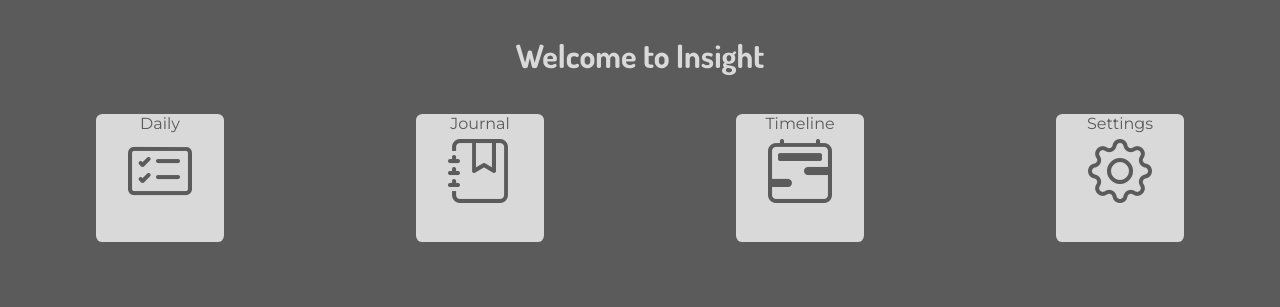
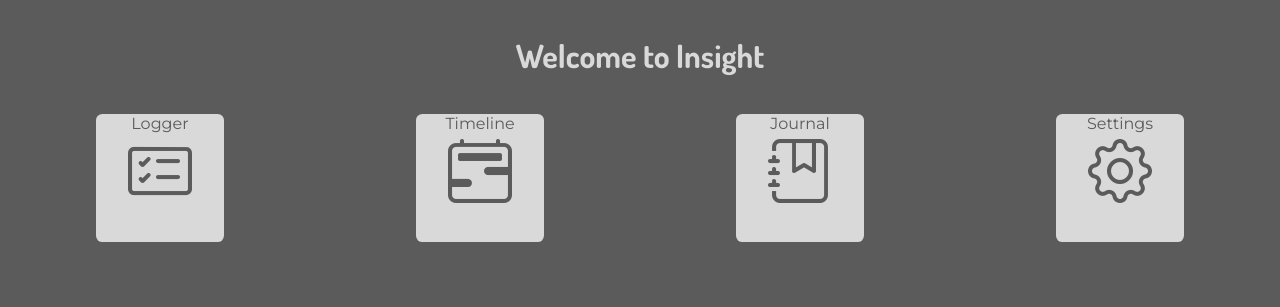
Before and after one commit to johnhansengit/insight, a Django app: page / in a window 1280 px wide. Shown: the part 56-363 px from the top of the page. Run offline with Django 5.2, Linux system fonts and the light colour scheme; the visitor is signed in with stand-in values (Sample User, id 1); some libraries are stand-ins or nearby versions.

Commit message:
Update calendar css

```diff
--- a/main_app/static/css/pikaday.css
+++ b/main_app/static/css/pikaday.css
@@ -231,5 +231,4 @@ http://nicolasgallagher.com/micro-clearfix-hack/
 /* styling for abbr */
 .pika-table abbr {
     border-bottom: none;
-    cursor: help;
 }
--- a/main_app/templates/home.html
+++ b/main_app/templates/home.html
@@ -5,16 +5,16 @@
 
 <div id="home-cards">
     <a href="" class="card home" id="home-daily">
-        <span>Daily</span>
+        <span>Logger</span>
         <i class="bi-card-checklist"></i>
+    </a>
+    <a href="/timeline" class="card home" id="home-timeline">
+        <span>Timeline</span>
+        <i class="bi bi-calendar2-range"></i>
     </a>
     <a href="" class="card home" id="home-journal">
         <span>Journal</span>
         <i class="bi bi-journal-bookmark"></i>
-    </a>
-    <a href="" class="card home" id="home-timeline">
-        <span>Timeline</span>
-        <i class="bi bi-calendar2-range"></i>
     </a>
     <a href="" class="card home" id="home-settings">
         <span>Settings</span>
```
